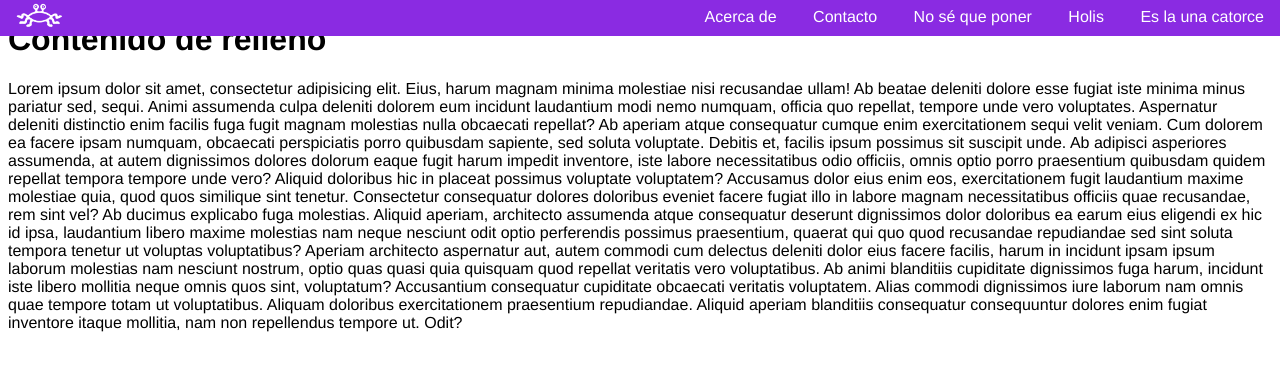
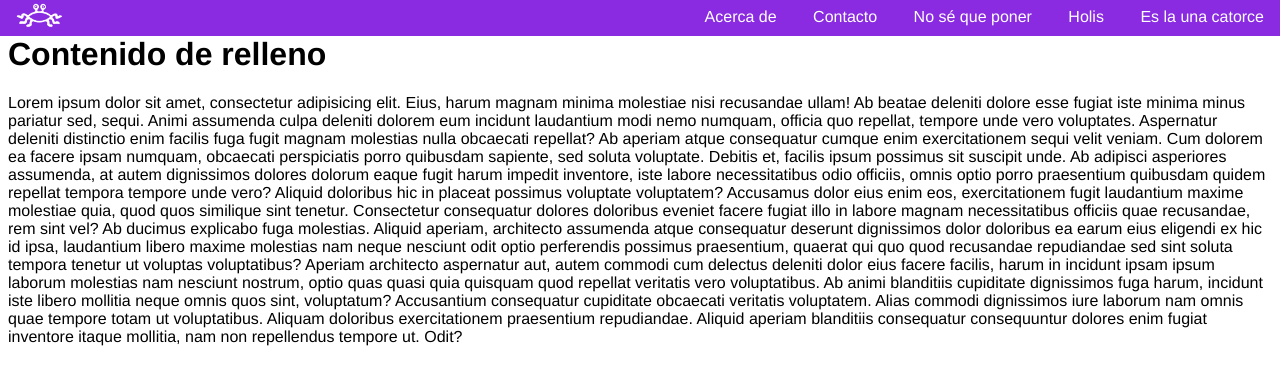
Before and after one commit to Heriberto-Juarez/hamburger-menu-no-libraries, a plain HTML site: page index.html in a window 1280 px wide. Drawn offline with Linux system fonts and the light colour scheme.

Commit message:
Corrección de margen

```diff
--- a/css/main.css
+++ b/css/main.css
@@ -13,13 +13,21 @@ Los estilos de arriba los puedes quitar, son cosas que deberían venir en el nor
 **/
 
 .h-navigation {
-    position: fixed;
+    position: fixed; /*La barra de navegación esta fija*/
     left: 0;
     top: 0;
     right: 0;
     background: blueviolet; /**Aquí puedes poner transparent para que la barra no tenga color de fondo**/
     width: 100%;
     white-space: nowrap;
+}
+
+body {
+    margin-top: 56px;
+}
+
+.h-navigation img {
+    max-height: 32px;
 }
 
 .h-navigation ul {
@@ -38,7 +46,6 @@ Los estilos de arriba los puedes quitar, son cosas que deberían venir en el nor
     text-decoration: none;
     color: #ffffff;
     padding: 0.5rem 1rem;
-    vertical-align: middle;
 }
 
 .h-navigation .left {
@@ -107,7 +114,9 @@ Los estilos de arriba los puedes quitar, son cosas que deberían venir en el nor
     /**
     Cuando se tenga una pantalla con 992px o más. El menú se expande
     */
-
+    body {
+        margin-top: 36px;
+    }
     .h-navigation ul.left, .h-navigation ul.right{
         width: 50%;
         display: inline-block;
@@ -122,6 +131,7 @@ Los estilos de arriba los puedes quitar, son cosas que deberían venir en el nor
     }
     .h-navigation .left li {
         width: auto;
+        display: block;
     }
     .h-navigation .left li a{
         float: none !important;
--- a/index.html
+++ b/index.html
@@ -9,7 +9,7 @@
 <body>
 <nav class="h-navigation">
     <ul class="left">
-        <li><a href="javascript:void(0)"><img src="./img/logo.png" alt="Logo de prueba" height="32"></a></li>
+        <li><a href="javascript:void(0)"><img src="./img/logo.png" alt="Logo de prueba"></a></li>
         <li data-menu-trigger><a href="javascript:void(0)"><img src="icon/menu-white.png" alt="icono menu" width="32"
                                                                 height="32"></a></li>
     </ul>
```
